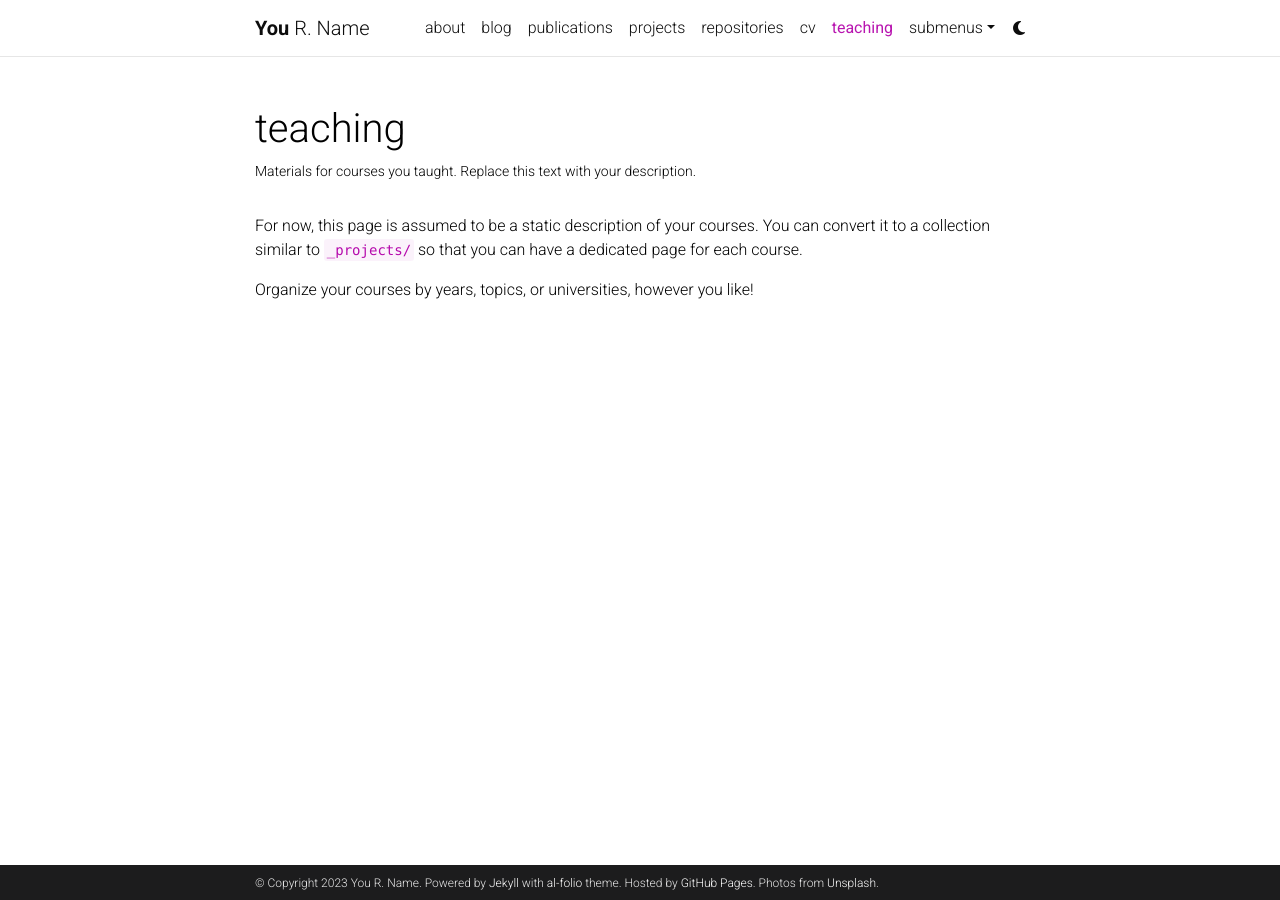
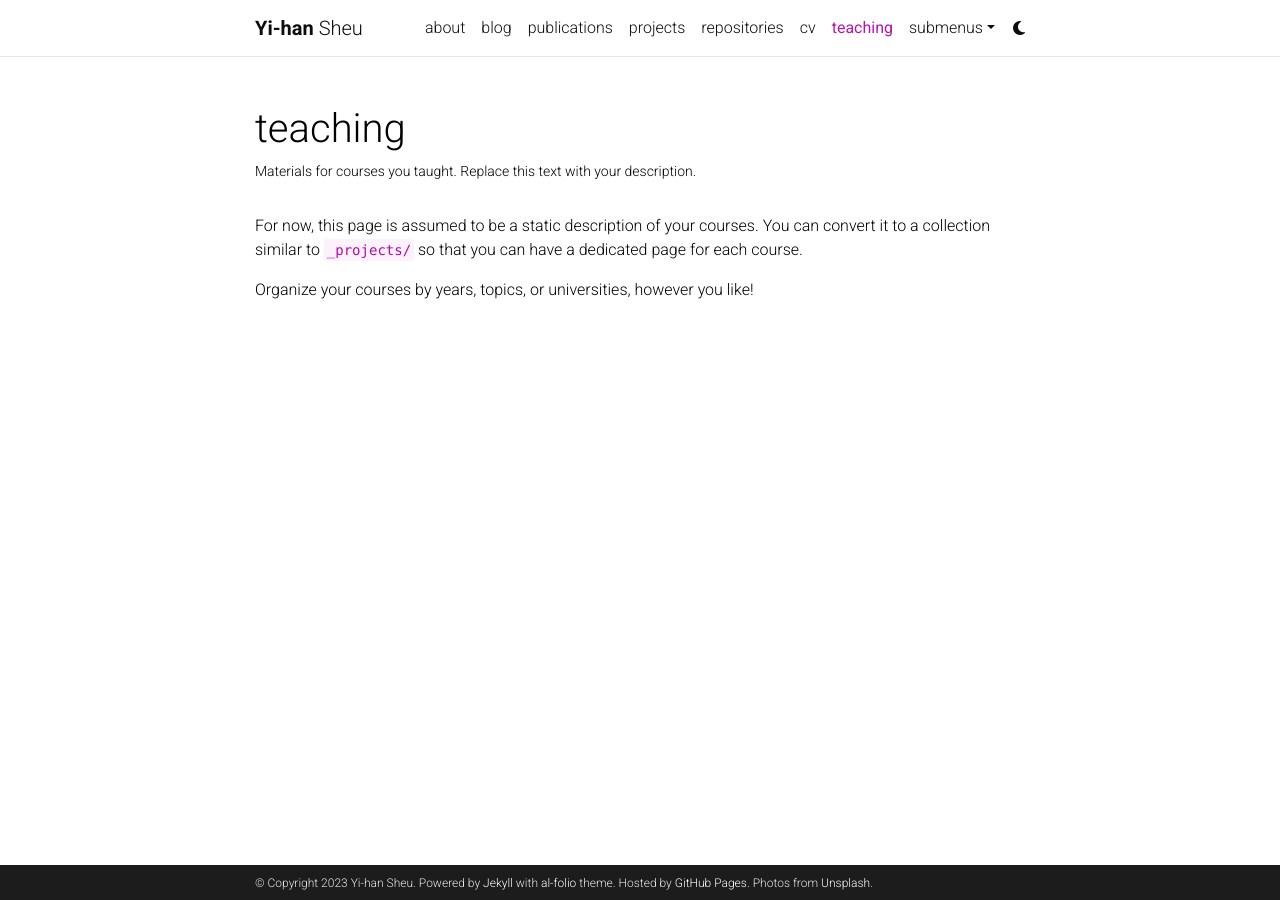
Before and after one commit to yihansheu/yihansheu.github.io, a Jekyll site: the page built from _pages/teaching.md, in a window 1280 px wide. Built offline with Jekyll 4.4.1, drawn with Linux system fonts in a browser that asks for light colours; comment, search, counter and statistics services are not loaded; a style sheet for code colours, icons or effects is not loaded.

Commit message:
Format edits

```diff
--- a/_config.yml
+++ b/_config.yml
@@ -3,10 +3,10 @@
 # -----------------------------------------------------------------------------
 
 title: blank # the website title (if blank, full name will be used instead)
-first_name: You
-middle_name: R.
-last_name: Name
-email: you@example.com
+first_name: Yi-han
+middle_name:
+last_name: Sheu
+email: yihansheu@gmail.com
 description: > # the ">" symbol means to ignore newlines until "footer_text:"
   A simple, whitespace theme for academics. Based on [*folio](https://github.com/bogoli/-folio) design.
 footer_text: >
@@ -16,7 +16,7 @@
 keywords: jekyll, jekyll-theme, academic-website, portfolio-website  # add your own keywords or leave empty
 
 lang: en # the language of your site (for example: en, fr, cn, ru, etc.)
-icon: ⚛️  # the emoji used as the favicon (alternatively, provide image name in /assets/img/)
+icon: 🧑🏻‍💻  # the emoji used as the favicon (alternatively, provide image name in /assets/img/)
 
 url: https://yihansheu.github.io # the base hostname & protocol for your site
 baseurl: # the subpath of your site, e.g. /blog/
--- a/_layouts/about.html
+++ b/_layouts/about.html
@@ -6,7 +6,7 @@
       <div class="post">
         <header class="post-header">
           <h1 class="post-title">
-           {% if site.title == "blank" -%}<span class="font-weight-bold">{{ site.first_name }}</span> {{ site.middle_name }} {{ site.last_name }}{%- else -%}{{ site.title }}{%- endif %}
+           {% if site.title == "blank" -%}<span class="font-weight-bold">{{ site.first_name }}</span> {{ site.middle_name }} <span>{{ site.last_name }}</span>{%- else -%}{{ site.title }}{%- endif %}
           </h1>
           <p class="desc">{{ page.subtitle }}</p>
         </header>
```
Also changed, not shown: _pages/about.md (+4 -4 lines).
